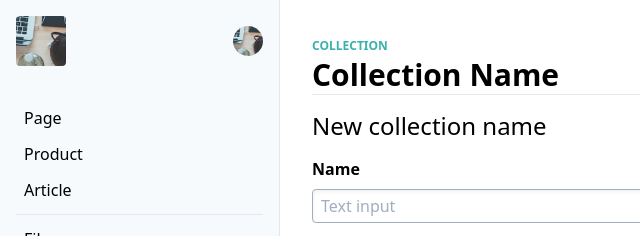
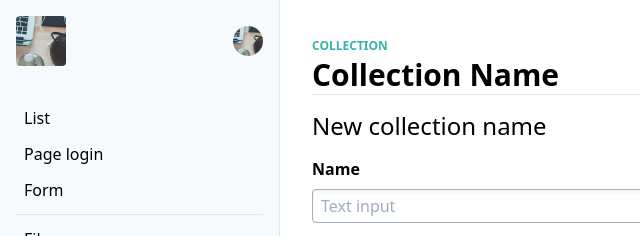
Before and after one commit to lavibi/daki, a website built with webpack: page dist/form.html in a window 1280 px wide. Shown: the top 236 px of the page, 0-640 px from the left. Built offline with nearby package versions, Linux system fonts and the light colour scheme.

Commit message:
Update demo menu

```diff
--- a/dist/form.html
+++ b/dist/form.html
@@ -16,9 +16,9 @@
       </div>
       <div class="p-4">
         <ul>
-          <li class="my-1"><a class="block px-2 py-1 hover:bg-gray-200 rounded" href="#">Page</a></li>
-          <li class="my-1"><a class="block px-2 py-1 hover:bg-gray-200 rounded" href="#">Product</a></li>
-          <li class="my-1"><a class="block px-2 py-1 hover:bg-gray-200 rounded" href="#">Article</a></li>
+          <li class="my-1"><a class="block px-2 py-1 hover:bg-gray-200 rounded" href="index.html">List</a></li>
+          <li class="my-1"><a class="block px-2 py-1 hover:bg-gray-200 rounded" href="login.html" target="_blank">Page login</a></li>
+          <li class="my-1"><a class="block px-2 py-1 hover:bg-gray-200 rounded" href="form.html">Form</a></li>
         </ul>
         <hr class="border-0 border-t my-2">
         <ul>
```
Also changed, not shown: dist/index.html (+3 -3 lines), dist/media.html (+3 -3 lines).
